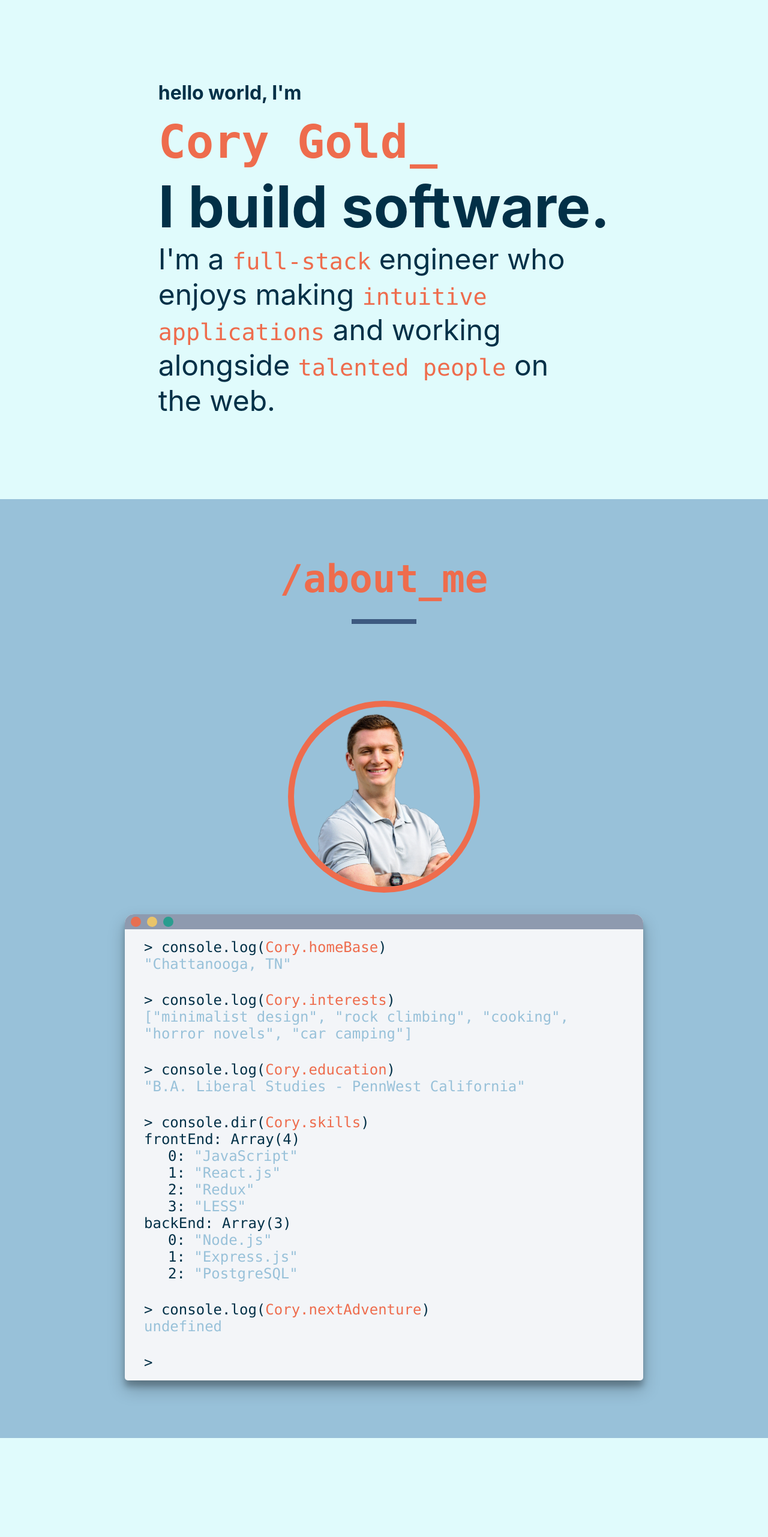
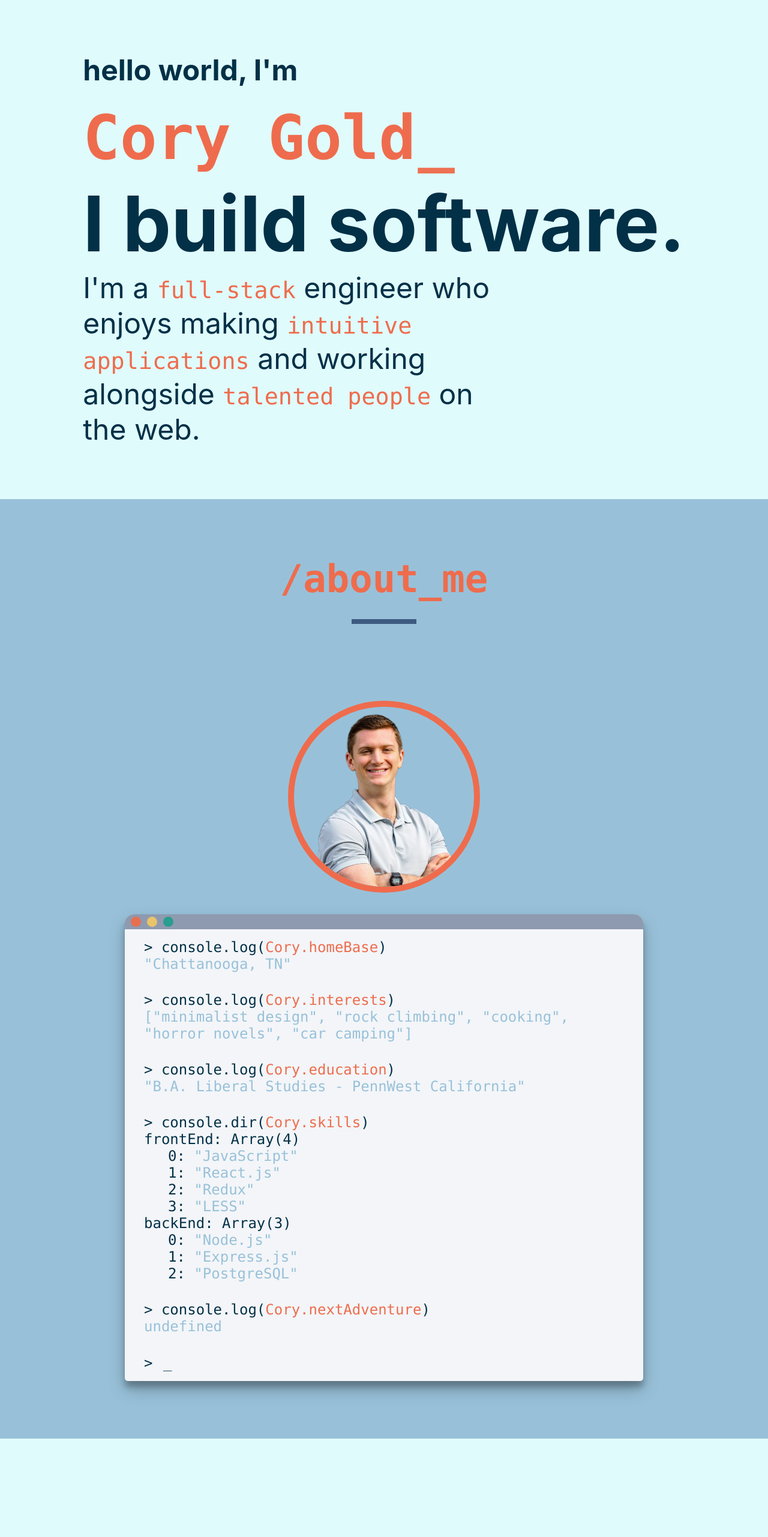
Before and after one commit to corumgold/corygold.dev, a React (Create React App) app: page / in a window 1280 px wide. Shown: the top 2562 px of the page at 60% size. Built offline with nearby package versions, Linux system fonts and the light colour scheme.

Commit message:
Change font sizes and add blinking cursor to about me

```diff
--- a/less/components/about.less
+++ b/less/components/about.less
@@ -1,5 +1,5 @@
-@import "./tools/mixins.less";
-@import "./tools/colors-and-fonts.less";
+@import "../tools/mixins.less";
+@import "../tools/colors-and-fonts.less";
 
 .about-me {
   background-color: @secondary-color;
--- a/less/components/hero.less
+++ b/less/components/hero.less
@@ -14,6 +14,10 @@
 .hero p {
   font-size: @medium-text;
   max-width: 700px;
+  // animation: slideUp 3s;
+  @media screen and (max-width: 1200px) {
+    font-size: @small-text;
+  }
   @media screen and (max-width: 768px) {
     font-size: @extra-small-text;
   }
@@ -23,20 +27,55 @@
   color: @accent-color;
   .codeFont();
   font-size: 0.8em;
-  animation: fadeIn 8s;
 }
 
+@keyframes fadeIn {
+  from {
+    opacity: 0%;
+  }
+  to {
+    opacity: 100%;
+  }
+}
+
+// @keyframes slideUp {
+//   0% {
+//     transform: translateY(500px);
+//   }
+//   20% {
+//     transform: translateY(0px);
+//   }
+//   30% {
+//     transform: translateY(50px);
+//   }
+//   45% {
+//     transform: translateY(0px);
+//   }
+//   60% {
+//     transform: translateY(30px);
+//   }
+//   80% {
+//     transform: translateY(0px);
+//   }
+// }
+
 .intro h1 {
-  font-size: @small-text;
+  font-size: @medium-text;
   color: @primary-text-color;
+  @media screen and (max-width: 1200px) {
+    font-size: @small-text;
+  }
   @media screen and (max-width: 768px) {
     font-size: @extra-small-text;
   }
-  animation: fadeIn 3s;
+  animation: fadeIn 5s;
 }
 
 .big-header {
-  font-size: @extra-large-text;
+  font-size: @huge-text;
+  @media screen and (max-width: 1200px) {
+    font-size: @extra-large-text;
+  }
   @media screen and (max-width: 768px) {
     font-size: @large-text;
   }
--- a/less/tools/colors-and-fonts.less
+++ b/less/tools/colors-and-fonts.less
@@ -7,6 +7,7 @@
 @off-white: #f3f5f8;
 @screen-color: #8e9aaf;
 
+@huge-text: 8rem;
 @extra-large-text: 6rem;
 @very-large-text: 5rem;
 @large-text: 4rem;
--- a/src/components/AboutMe.js
+++ b/src/components/AboutMe.js
@@ -1,4 +1,5 @@
 import React from "react";
+import { Typewriter } from "react-simple-typewriter";
 
 const AboutMe = () => {
   return (
@@ -75,7 +76,15 @@ const AboutMe = () => {
           <p className="about-me-response">{"undefined"}</p>
         </div>
         <div className="about-me-entry">
-          <p className="about-me-query">{"> "}</p>
+          <p className="about-me-query">
+            {"> "}
+            <Typewriter
+              className="about-me-response"
+              words={[""]}
+              cursor
+              cursorStyle="_"
+            />
+          </p>
         </div>
       </div>
     </div>
--- a/src/styles.css
+++ b/src/styles.css
@@ -29,6 +29,11 @@
   font-size: 3rem;
   max-width: 700px;
 }
+@media screen and (max-width: 1200px) {
+  .hero p {
+    font-size: 2rem;
+  }
+}
 @media screen and (max-width: 768px) {
   .hero p {
     font-size: 1.5rem;
@@ -38,12 +43,24 @@
   color: #ee6c4d;
   font-family: Monaco, Consolas, Lucida Console, monospace;
   font-size: 0.8em;
-  animation: fadeIn 8s;
+}
+@keyframes fadeIn {
+  from {
+    opacity: 0%;
+  }
+  to {
+    opacity: 100%;
+  }
 }
 .intro h1 {
-  font-size: 2rem;
+  font-size: 3rem;
   color: #023047;
-  animation: fadeIn 3s;
+  animation: fadeIn 5s;
+}
+@media screen and (max-width: 1200px) {
+  .intro h1 {
+    font-size: 2rem;
+  }
 }
 @media screen and (max-width: 768px) {
   .intro h1 {
@@ -51,7 +68,12 @@
   }
 }
 .big-header {
-  font-size: 6rem;
+  font-size: 8rem;
+}
+@media screen and (max-width: 1200px) {
+  .big-header {
+    font-size: 6rem;
+  }
 }
 @media screen and (max-width: 768px) {
   .big-header {
```
